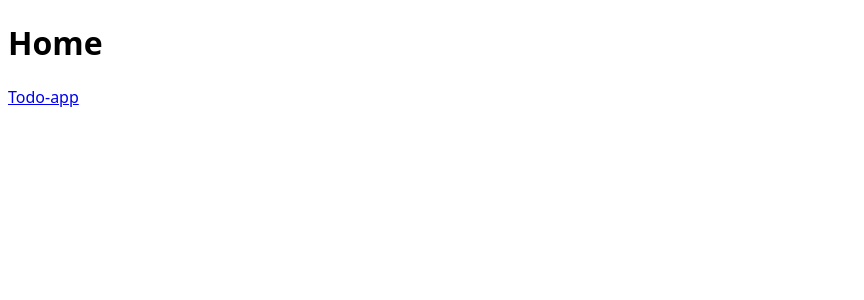
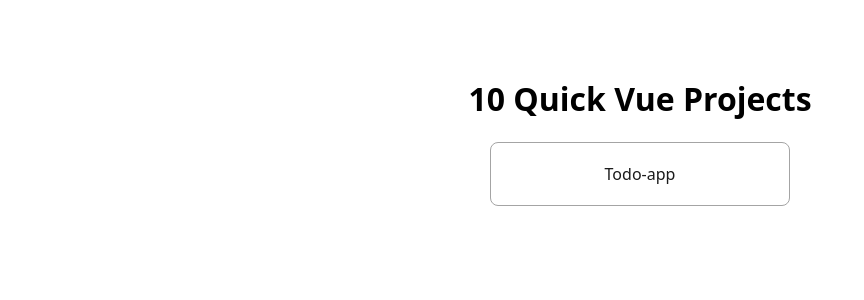
Before and after one commit to Steffen-Svenningsen/ten-vue-projects, a Vue app: page / in a window 1280 px wide. Shown: the top 300 px of the page, without its empty margins (0-864 px from the left). Built offline with nearby package versions, Linux system fonts and the light colour scheme.

Commit message:
Layout & UI update

```diff
--- a/src/components/NavigationMenu.vue
+++ b/src/components/NavigationMenu.vue
@@ -4,4 +4,30 @@
   </nav>
 </template>
 
-<style scoped></style>
+<style scoped>
+nav {
+  display: flex;
+  gap: 8px;
+  flex-direction: column;
+}
+
+a {
+  display: block;
+  width: 300px;
+  height: 64px;
+  padding: 0.5rem 1rem;
+  box-sizing: border-box;
+  border-radius: 8px;
+  border: 1px solid #a4a4a4;
+  display: grid;
+  place-items: center;
+  text-decoration: none;
+  color: #1b1b1b;
+  transition: 0.2s;
+}
+
+a:hover {
+  background-color: #f2f2f2;
+  transform: scale(1.02);
+}
+</style>
--- a/src/views/HomeView.vue
+++ b/src/views/HomeView.vue
@@ -3,6 +3,18 @@
 </script>
 
 <template>
-  <h1>Home</h1>
-  <NavigationMenu />
+  <main>
+    <h1>10 Quick Vue Projects</h1>
+    <NavigationMenu />
+  </main>
 </template>
+
+<style scoped>
+main {
+  display: flex;
+  flex-direction: column;
+  justify-content: center;
+  align-items: center;
+  padding-top: 3rem;
+}
+</style>
```
